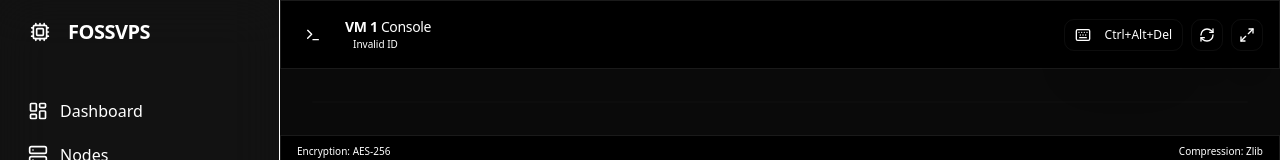
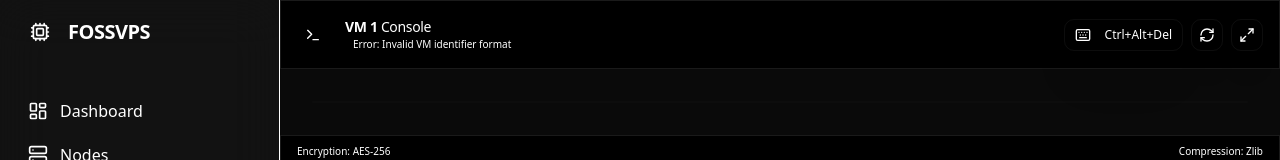
Before and after one commit to ShayNeeo/fossvps_dashboard, a Next.js app in the folder frontend/: page /vms/1/console in a window 1280 px wide. Shown: the top 160 px of the page. Built offline with nearby package versions, Linux system fonts and the light colour scheme.

Commit message:
feat: Add input validation and error handling for VM console ID parameters.

```diff
--- a/frontend/src/app/(dashboard)/vms/[id]/console/page.tsx
+++ b/frontend/src/app/(dashboard)/vms/[id]/console/page.tsx
@@ -12,11 +12,25 @@
     const [status, setStatus] = useState("Connecting...");
 
     useEffect(() => {
+        // Validate params exists and has id
+        if (!params || !params.id) {
+            setStatus("Error: Missing VM identifier");
+            toast.error("Invalid console URL");
+            return;
+        }
+
         // Parse the combined ID (node_id:vm_id)
-        // vm_id might contain dashes if it originally had slashes (e.g. qemu-101)
-        const [nodeId, vmIdEncoded] = params.id.split(":");
+        const idParts = params.id.split(":");
+        if (idParts.length !== 2) {
+            setStatus("Error: Invalid VM identifier format");
+            toast.error("Console URL must be in format: node_id:vm_id");
+            return;
+        }
+
+        const [nodeId, vmIdEncoded] = idParts;
         if (!nodeId || !vmIdEncoded) {
-            setStatus("Invalid ID");
+            setStatus("Error: Incomplete VM identifier");
+            toast.error("Both node and VM ID are required");
             return;
         }
 
```
